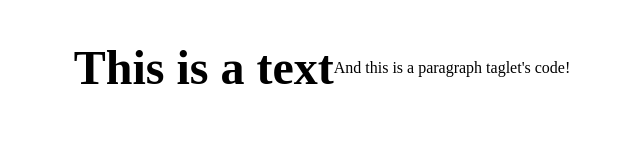
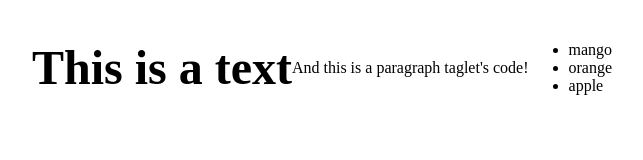
Before and after one commit to Nuccma/practise.github.io, a plain HTML site: page index.html in a window 1280 px wide. Shown: the whole page, without its empty margins (318-961 px from the left). Drawn offline with Linux system fonts and the light colour scheme.

Commit message:
added list

```diff
--- a/index.html
+++ b/index.html
@@ -10,5 +10,10 @@
     <h1>This is a text</h1>
     <p>And this is a paragraph tag</p>
     <P> let's code!</p>
+    <ul>
+        <li>mango</li>
+        <li>orange</li>
+        <li>apple</li>
+    </ul>
 </body>
 </html>
```
